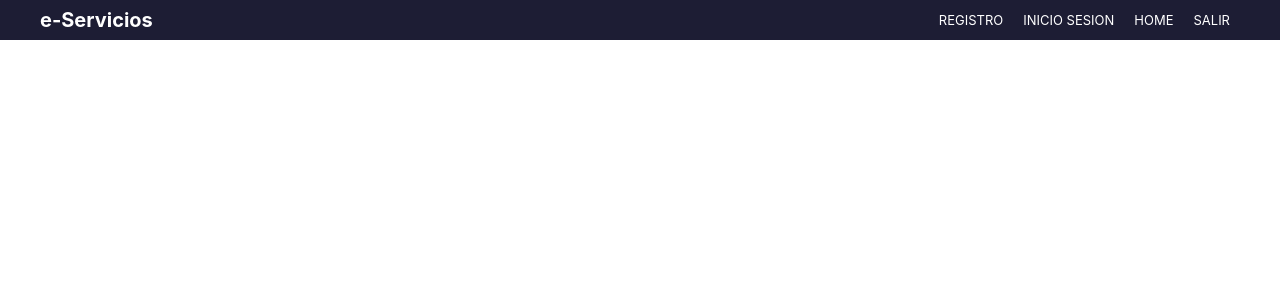
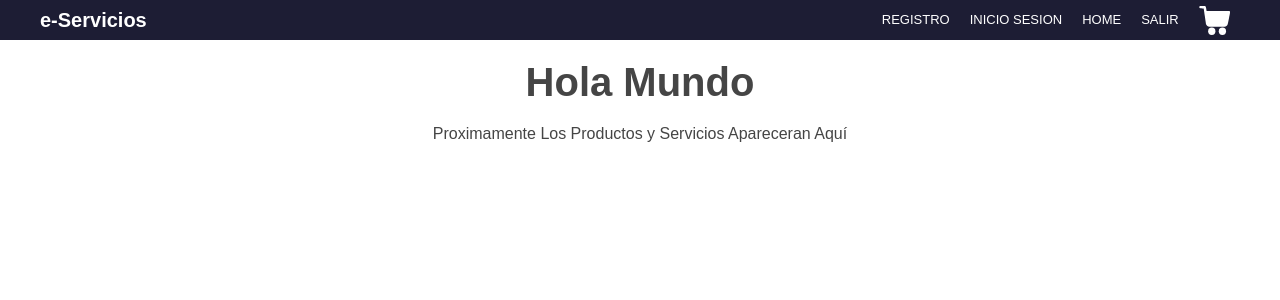
Before and after one commit to sguillier/e-servicios, a React (Create React App) app: page / in a window 1280 px wide. Shown: the top 300 px of the page. Built offline with nearby package versions, Linux system fonts and the light colour scheme.

Commit message:
Cart SVG

```diff
--- a/src/App.js
+++ b/src/App.js
@@ -1,16 +1,16 @@
-// import NavBar from "./components/NavBar";
 
 import React from "react"
+import ItemListContainer from "./components/ItemListContainer";
 import NavBar from "./components/NavBar";
 
 
 function App() {
   return (
+    <>
     <NavBar />
-
-    // <div className="App">
-    //   <h1>Hola Mundo</h1>
-    // </div>
+    <h1>Hola Mundo</h1>
+    <ItemListContainer />
+    </>
   );
 }
 
--- /dev/null
+++ b/src/components/CartWidgets.js
@@ -0,0 +1,12 @@
+import React from 'react'
+import { ReactComponent as CartSvg } from "../svg/cart.svg";
+
+const CartWidgets = () => {
+    return (
+        <div>
+            <CartSvg />
+        </div>
+    )
+}
+
+export default CartWidgets
--- /dev/null
+++ b/src/components/ItemListContainer.js
@@ -0,0 +1,11 @@
+import React from 'react'
+
+const ItemListContainer = () => {
+    return (
+        <div>
+            Proximamente Los Productos y Servicios Apareceran Aquí
+        </div>
+    )
+}
+
+export default ItemListContainer
--- a/src/components/NavBar.js
+++ b/src/components/NavBar.js
@@ -1,5 +1,6 @@
 
 import React from "react"
+import CartWidgets from "./CartWidgets"
 
 const NavBar = () => {
     return (
@@ -20,6 +21,9 @@ const NavBar = () => {
                     <div id="nav-salida" className="nav-menu-item oculta-nav-item">
                         Salir
                     </div>
+                    <div id="nav-cart" className="nav-menu-item oculta-nav-item">
+                        <CartWidgets />
+                    </div>
                 </div>
             </nav>
         </header>
--- a/src/index.css
+++ b/src/index.css
@@ -1,16 +1,5 @@
-body {
-  margin: 0;
-  font-family: -apple-system, BlinkMacSystemFont, 'Segoe UI', 'Roboto', 'Oxygen',
-    'Ubuntu', 'Cantarell', 'Fira Sans', 'Droid Sans', 'Helvetica Neue',
-    sans-serif;
-  -webkit-font-smoothing: antialiased;
-  -moz-osx-font-smoothing: grayscale;
-}
 
-code {
-  font-family: source-code-pro, Menlo, Monaco, Consolas, 'Courier New',
-    monospace;
-}
+
 
 
 
@@ -18,16 +7,16 @@ code {
 /*     VARIABLES GLOBALES    */
 :root{
   /**COLORES**/
-  --colorADD : rgb(29, 29, 52); /*Azul Dark Dark*/
-  --colorAD : rgb(52, 52, 99); /*Azul Dark*/
-  --colorA : rgb(69, 69, 255); /*Azul*/
-  --colorAL : rgb(113, 113, 255); /*Azul Light*/
-  --colorALL : rgb(189, 189, 255); /*Azul Light Light*/
+  --colorBDD : rgb(29, 29, 52); /*Blue Dark Dark*/
+  --colorBD : rgb(52, 52, 99); /*Blue Dark*/
+  --colorB  : rgb(69, 69, 255); /*Blue*/
+  --colorBL : rgb(113, 113, 255); /*Blue Light*/
+  --colorBLL : rgb(189, 189, 255); /*Blue Light Light*/
 
-  --colorR : rgb(211, 13, 52); /*Rojo*/
-  --colorAm : rgb(255, 183, 48); /*Rojo*/
-  --colorGD : rgb(69, 69, 69); /*Gray Dark*/
-  --colorPN : rgb(181, 255, 211);   /*Pastel Neon*/
+  --colorR : rgb(211, 13, 52);  /*Red*/
+  --colorY : rgb(255, 183, 48); /*Yellow*/
+  --colorGD : rgb(69, 69, 69);  /*Gray Dark*/
+  --colorN : rgb(181, 255, 211); /*Neon*/
 
 
   /**MEDIDAS**/
@@ -42,10 +31,46 @@ code {
 
 
 
+
+
+
+
+
+/*----------------------------------------------------------------------*/
+/*     DEFINICION GENERALES    */
+* {
+  box-sizing: border-box;
+  margin: 0;
+  padding: 0;
+}
+
+
+body {
+  font-family: sans-serif;
+  padding-top: var(--altoNavbar);
+  padding-left: 20px;
+  padding-right: 20px;
+  max-width: var(--anchoPagina);
+  margin: 0 auto;
+  text-align:center;
+  color:var(--colorGD)
+}
+
+
+
+
+
+
+
+
+
+
+
+
 /*----------------------------------------------------------------------*/
 /*     NAVBAR    */
 .header {
-  background-color: var(--colorADD);
+  background-color: var(--colorBDD);
   height: var(--altoNavbar);
   position: fixed;
   width: 100%;
@@ -90,3 +115,30 @@ code {
   /* visibility: hidden; */
   /* width: 0px; */
 }
+
+.cart{
+  display: block;
+  margin-top: 5px;
+  height: 30px;
+  fill:white;
+}
+
+.cart:hover {
+  fill: lightpink;
+  cursor: pointer;
+}
+
+
+
+
+
+
+
+/*----------------------------------------------------------------------*/
+/*     Titulo    */
+
+h1{
+  margin: 20px auto;
+  font-size: 40px;
+  font-weight: 900;
+}
```
Also changed, not shown: src/svg/cart.svg (added).
